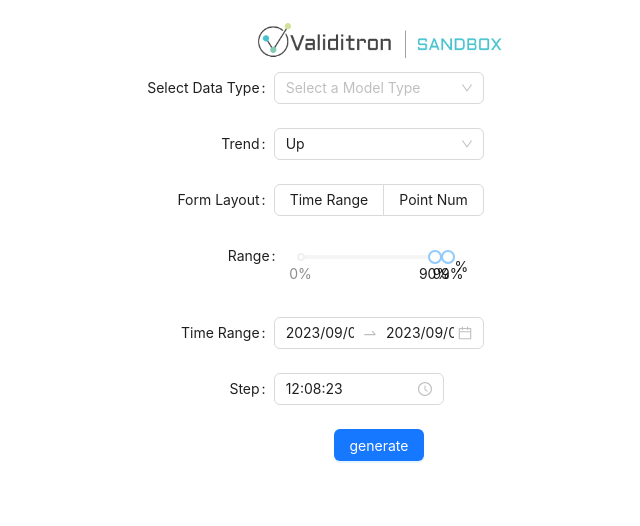
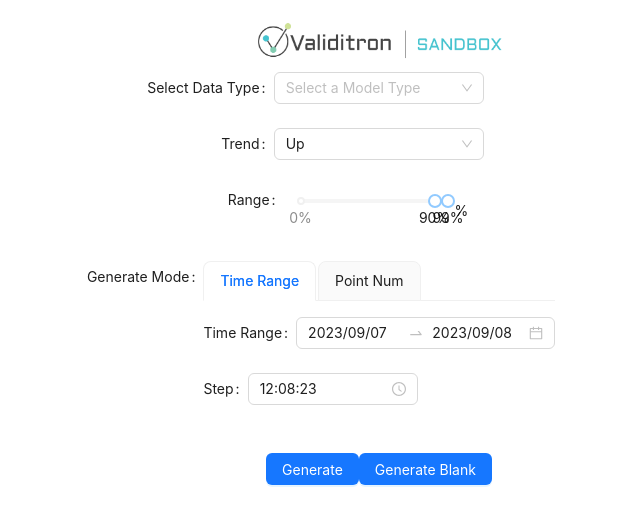
Before and after one commit to Mirrorgo/pubQuokka, a Next.js app in the folder frontend/: page /generateForm in a window 1280 px wide. Shown: the top 526 px of the page, without its empty margins (261-901 px from the left). Built offline with nearby package versions, Linux system fonts and the light colour scheme.

Commit message:
update the datagenerate form page

```diff
--- a/frontend/src/pages/generateForm/index.tsx
+++ b/frontend/src/pages/generateForm/index.tsx
@@ -9,6 +9,8 @@ import {
   Slider,
   TimePicker,
   Button,
+  Tabs,
+  InputNumber,
 } from "antd";
 import type { SliderMarks } from "antd/es/slider";
 import React, { FC, useState } from "react";
@@ -35,6 +37,12 @@ const marks: SliderMarks = {
 const { RangePicker } = DatePicker;
 
 const dateFormat = "YYYY/MM/DD";
+
+const { TabPane } = Tabs;
+
+const callback = (key: string) => {
+  console.log(key);
+}
 
 const GenarateForm: FC = () => {
   const router = useRouter();
@@ -100,12 +108,6 @@ const GenarateForm: FC = () => {
                 ]}
               ></Select>
             </Form.Item>
-            <Form.Item label="Form Layout" name="layout">
-              <Radio.Group value={selectedValue}>
-                <Radio.Button value="horizontal">Time Range</Radio.Button>
-                <Radio.Button value="vertical">Point Num</Radio.Button>
-              </Radio.Group>
-            </Form.Item>
             <Form.Item
               label="Range:"
               style={{ position: "relative", padding: "0px 30px" }}
@@ -142,6 +144,18 @@ const GenarateForm: FC = () => {
                 </Col>
               </Row>
             </Form.Item>
+          </Form>
+        </Col>
+        <Col span={6}></Col>
+      </Row>
+      <Row align={"middle"} justify={"center"}>
+        <Col span={2}></Col>
+        <Col span={20}>
+          <Form {...layout} layout="horizontal" style={{}}>
+            <Form.Item label="Generate Mode">
+              <Tabs defaultActiveKey="1" onChange={callback} type="card">
+                <TabPane tab="Time Range" key="1">
+                  <Form>
                     <Form.Item label="Time Range:">
                       <RangePicker
                         defaultValue={[
@@ -154,6 +168,27 @@ const GenarateForm: FC = () => {
                     <Form.Item label="Step:">
                       <TimePicker defaultValue={dayjs("12:08:23", "HH:mm:ss")} />
                     </Form.Item>
+                  </Form>
+                </TabPane>
+                <TabPane tab="Point Num" key="2">
+                  <Form>
+                    <Form.Item label="Time Range:">
+                      <RangePicker
+                        defaultValue={[
+                          dayjs("2023/09/07", dateFormat),
+                          dayjs("2023/09/08", dateFormat),
+                        ]}
+                        format={dateFormat}
+                      />
+                    </Form.Item>
+                    <Form.Item label="Points:">
+                      <InputNumber></InputNumber>
+                    </Form.Item>
+                  </Form>
+                </TabPane>
+              </Tabs>
+            </Form.Item>
+
             <Row justify="center">
               <Col>
                 <Button
@@ -161,13 +196,23 @@ const GenarateForm: FC = () => {
                   htmlType="submit"
                   style={{ width: "100%" }}
                 >
-                  generate
+                  Generate
+                </Button>
+              </Col>
+              <Col>
+                {/* TODO get a blank chart */}
+                <Button
+                  type="primary"
+                  htmlType="submit"
+                  style={{ width: "100%" }}
+                >
+                  Generate Blank
                 </Button>
               </Col>
             </Row>
           </Form>
         </Col>
-        <Col span={6}></Col>
+        <Col span={2}></Col>
       </Row>
     </div>
   );
```
Lines whose indentation alone changed are shown as unchanged.
